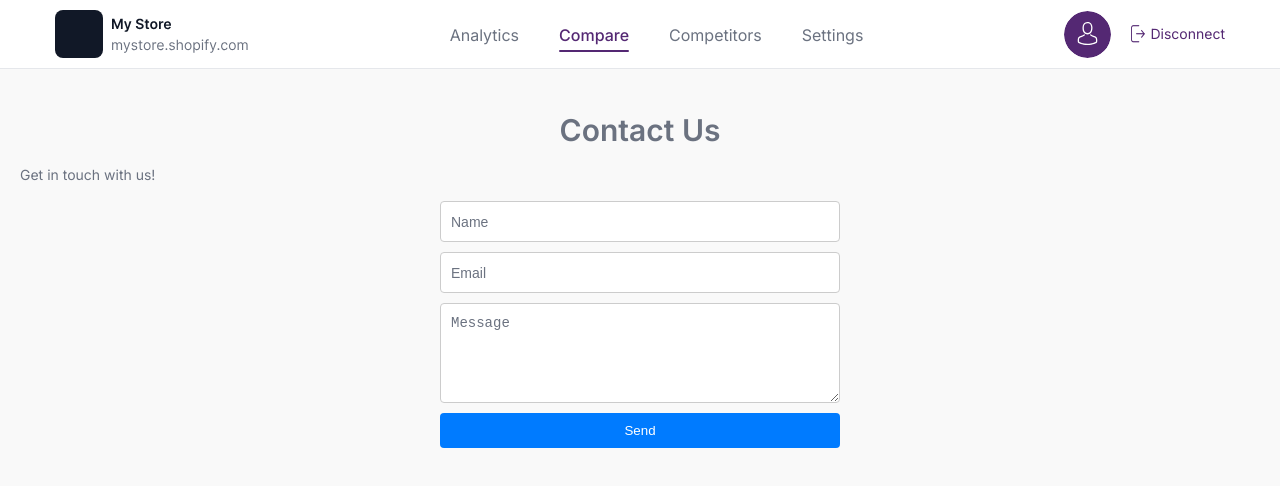
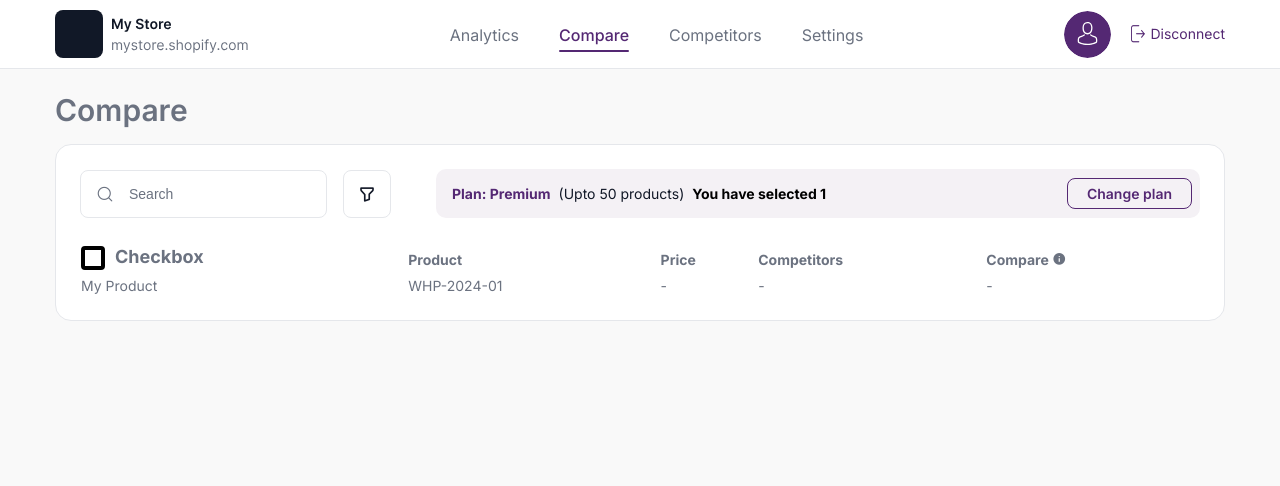
Before and after one commit to SalmanSohail20/quantum-task, a React (Vite) app: page /compare in a window 1280 px wide. Shown: the top 486 px of the page. Built offline with nearby package versions, Linux system fonts and the light colour scheme.

Commit message:
whole code base

```diff
--- a/src/App.tsx
+++ b/src/App.tsx
@@ -3,7 +3,7 @@ import "./App.css";
 import ProgressBar from "./component/Progressbar/ProgressBar";
 // import ProductListing from "./component/ProductListing/ProductListing";
 import Analytics from "./pages/Analytics/Analytics";
-import ContactUs from "./pages/ContactUs/ContactUs";
+import Compare from "./pages/Compare/Compare";
 import AboutUs from "./pages/AboutUs/AboutUs";
 import Layout from "./layout/Layout";
 
@@ -16,7 +16,7 @@ function App() {
         <Route path="/*" element={<Layout />}>
           <Route path="analytics" element={<Analytics />} />
 
-          <Route path="compare" element={<ContactUs />} />
+          <Route path="compare" element={<Compare />} />
           <Route path="competitors" element={<AboutUs />} />
           <Route path="settings" element={<AboutUs />} />
         </Route>
--- a/src/component/ComparisonCard/ComparisonCard.tsx
+++ b/src/component/ComparisonCard/ComparisonCard.tsx
@@ -1,6 +1,8 @@
 import React from "react";
 import "./ComparisonCard.scss";
 import FilterSearch from "../common/FilterSearch";
+import { Link } from "react-router-dom";
+
 const ComparisonCard = () => {
   return (
     <>
@@ -13,7 +15,7 @@ const ComparisonCard = () => {
       <div className="comp_crd">
         <div className="crd_head">
           <div className="head_img">
-            {/* <img src="/images/product-1.png" alt="" width={51} height={51} /> */}
+            <img src="/images/product-1.png" alt="" width={51} height={51} />
           </div>
           <div className="head_txt">
             <strong className="crd_title">Wireless Headphones Pro</strong>
@@ -36,9 +38,9 @@ const ComparisonCard = () => {
                 <td>-</td>
                 <td>-</td>
                 <td>
-                  <a href="" className="view_link active">
+                  <Link to="" className="view_link active">
                     View Product
-                  </a>
+                  </Link>
                 </td>
               </tr>
               <tr>
@@ -47,9 +49,9 @@ const ComparisonCard = () => {
                 <td>No data yet</td>
                 <td>No data yet</td>
                 <td>
-                  <a href="" className="view_link active">
+                  <Link to="" className="view_link active">
                     View Product
-                  </a>
+                  </Link>
                 </td>
               </tr>
               <tr>
@@ -58,9 +60,9 @@ const ComparisonCard = () => {
                 <td>No data yet</td>
                 <td>No data yet</td>
                 <td>
-                  <a href="" className="view_link active">
+                  <Link to="" className="view_link active">
                     View Product
-                  </a>
+                  </Link>
                 </td>
               </tr>
             </tbody>
@@ -70,7 +72,7 @@ const ComparisonCard = () => {
       <div className="comp_crd">
         <div className="crd_head">
           <div className="head_img">
-            {/* <img src="/images/product-1.png" alt="" width={51} height={51} /> */}
+            <img src="/images/product-1.png" alt="" width={51} height={51} />
           </div>
           <div className="head_txt">
             <strong className="crd_title">Wireless Headphones Pro</strong>
@@ -93,9 +95,9 @@ const ComparisonCard = () => {
                 <td>-</td>
                 <td>-</td>
                 <td>
-                  <a href="" className="view_link active">
+                  <Link to="" className="view_link active">
                     View Product
-                  </a>
+                  </Link>
                 </td>
               </tr>
               <tr>
@@ -104,9 +106,9 @@ const ComparisonCard = () => {
                 <td>No data yet</td>
                 <td>No data yet</td>
                 <td>
-                  <a href="" className="view_link">
+                  <Link to="" className="view_link">
                     View Product
-                  </a>
+                  </Link>
                 </td>
               </tr>
               <tr>
@@ -115,9 +117,9 @@ const ComparisonCard = () => {
                 <td>No data yet</td>
                 <td>No data yet</td>
                 <td>
-                  <a href="" className="view_link">
+                  <Link to="" className="view_link">
                     View Product
-                  </a>
+                  </Link>
                 </td>
               </tr>
             </tbody>
--- a/src/component/Navbar/Navbar.tsx
+++ b/src/component/Navbar/Navbar.tsx
@@ -40,10 +40,10 @@ const Navbar = () => {
               <img src="/images/user-avatar.svg" alt="" />
             </div>
           </div>
-          <a href="/" className="logout_btn">
+          <Link to="/" className="logout_btn">
             <i className="ico ico-logo-out"></i>
             <span>Disconnect</span>
-          </a>
+          </Link>
         </div>
       </div>
     </div>
--- /dev/null
+++ b/src/component/Tables/AllProductTable.scss
@@ -0,0 +1,12 @@
+@use "../../scss/base/variables" as *;
+@use "../../scss/base/mixins" as *;
+
+.all_product_table {
+    overflow-x: auto;
+    table {
+        width: 100%;
+        border-collapse: collapse;
+        text-align: left;
+        @include font(14, 18);
+    }
+}
--- /dev/null
+++ b/src/component/Tables/AllProductTable.tsx
@@ -0,0 +1,33 @@
+import React from "react";
+import "./AllProductTable.scss";
+import Checkbox from "../common/Checkbox";
+const AllProductTable = () => {
+  return (
+    <div className="all_product_table">
+      <table className="table">
+        <thead>
+          <th>
+            <Checkbox />
+          </th>
+          <th>Product</th>
+          <th>Price</th>
+          <th>Competitors</th>
+          <th>
+            Compare <i className="ico ico-tool-icon"></i>
+          </th>
+        </thead>
+        <tbody>
+          <tr>
+            <td>My Product</td>
+            <td>WHP-2024-01</td>
+            <td>-</td>
+            <td>-</td>
+            <td>-</td>
+          </tr>
+        </tbody>
+      </table>
+    </div>
+  );
+};
+
+export default AllProductTable;
--- /dev/null
+++ b/src/component/common/Checkbox.scss
@@ -0,0 +1,66 @@
+@use "../../scss/base/variables" as *;
+@use "../../scss/base/mixins" as *;
+
+.styled-checkbox {
+  position: absolute; // take it out of document flow
+  opacity: 0; // hide it
+
+  & + label {
+    position: relative;
+    cursor: pointer;
+    padding: 0;
+  }
+
+  // Box.
+  & + label:before {
+    content: "";
+    margin-right: 10px;
+    display: inline-block;
+    vertical-align: text-top;
+    width: 24px;
+    height: 24px;
+    background: white;
+    border: 4px solid #000;
+    border-radius: 4px;
+  }
+
+  // Box checked
+  &:checked + label:before {
+    background: $clr-primary;
+    border-color: $clr-primary;
+  }
+
+  // Disabled state label.
+  &:disabled + label {
+    color: #b8b8b8;
+    cursor: auto;
+  }
+
+  // Disabled box.
+  &:disabled + label:before {
+    box-shadow: none;
+    background: #ddd;
+  }
+
+  // Checkmark. Could be replaced with an image
+  &:checked + label:after {
+    content: "\e909";
+    font-family: "icomoon";
+    font-size: 14px;
+    position: absolute;
+    left: 5px;
+    top: 50%;
+    transform: translateY(-50%);
+    color: #fff;
+    // width: 2px;
+    // height: 2px;
+    // box-shadow:
+    //   2px 0 0 white,
+    //   4px 0 0 white,
+    //   4px -2px 0 white,
+    //   4px -4px 0 white,
+    //   4px -6px 0 white,
+    //   4px -8px 0 white;
+    // transform: rotate(45deg);
+  }
+}
--- /dev/null
+++ b/src/component/common/Checkbox.tsx
@@ -0,0 +1,17 @@
+import React from "react";
+import "./Checkbox.scss";
+const Checkbox = () => {
+  return (
+    <div>
+      <input
+        className="styled-checkbox"
+        id="styled-checkbox-1"
+        type="checkbox"
+        value="value1"
+      />
+      <label htmlFor="styled-checkbox-1">Checkbox</label>
+    </div>
+  );
+};
+
+export default Checkbox;
--- /dev/null
+++ b/src/pages/Compare/Compare.scss
@@ -0,0 +1,34 @@
+@use "../../scss/base/variables" as *;
+@use "../../scss/base/mixins" as *;
+
+.all_products_card {
+    padding: 24px;
+    background: $white;
+    border-radius: 16px;
+    border: 1px solid #e5e7eb;
+
+    .pro_crd_head {
+        display: flex;
+        justify-content: space-between;
+        gap: 45px;
+        margin-bottom: 26px;
+        .row_selection {
+            display: flex;
+            align-items: center;
+            justify-content: space-between;
+            flex-grow: 1;
+            background: #f4f1f5;
+            border-radius: 10px;
+            padding: 9px 8px 9px 16px;
+            color: #111827;
+            .selection_txt {
+                display: flex;
+                gap: 8px;
+                align-items: center;
+            }
+            .btn {
+                padding: 5px 19px;
+            }
+        }
+    }
+}
--- /dev/null
+++ b/src/pages/Compare/Compare.tsx
@@ -0,0 +1,30 @@
+import React from "react";
+import "./Compare.scss";
+import FilterSearch from "../../component/common/FilterSearch";
+import AllProductTable from "../../component/Tables/AllProductTable";
+
+const Compare = () => {
+  return (
+    <div className="container">
+      <h1>Compare</h1>
+
+      <div className="all_products_card">
+        <div className="pro_crd_head">
+          <FilterSearch />
+          <div className="row_selection">
+            <div className="selection_txt">
+              <strong className="txt_primary">Plan: Premium</strong>(Upto 50
+              products)
+              <strong className="txt_dark">You have selected 1</strong>
+            </div>
+            <button className="btn btn_outline">Change plan</button>
+          </div>
+        </div>
+
+        <AllProductTable />
+      </div>
+    </div>
+  );
+};
+
+export default Compare;
--- a/src/scss/layout/_common.scss
+++ b/src/scss/layout/_common.scss
@@ -25,17 +25,7 @@ b,
 strong {
   font-weight: 700;
 }
-// h2,
-// h1,
-// .h1 {
-//   //@include font(20, 26, 700);
-//   margin: 0 0 10px;
-//   font-size: 22px;
-//   line-height: 1.4;
-//   @media (min-width: 768px) {
-//     font-size: 24px;
-//   }
-// }
+
 h1 {
   color: var(--heading_color);
   font-size: 20px;
@@ -130,10 +120,15 @@ p {
     max-width: 1310px;
   }
 }
-
+.txt_primary {
+  color: $clr-primary;
+}
+.txt_dark {
+  color: $black;
+}
 .heading {
   @include font(16, 20, 400);
-  color: #6B7280;
+  color: #6b7280;
   margin-bottom: 24px;
   h1,
   .h1 {
```
